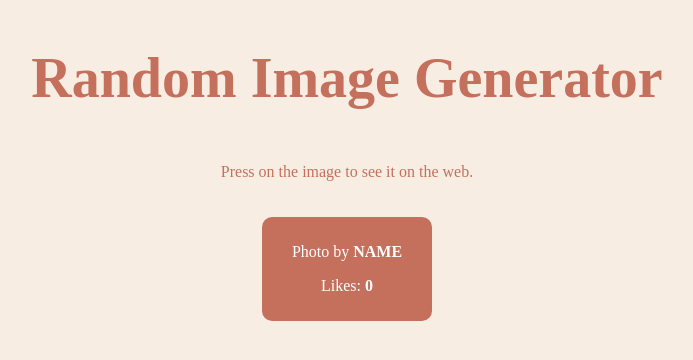
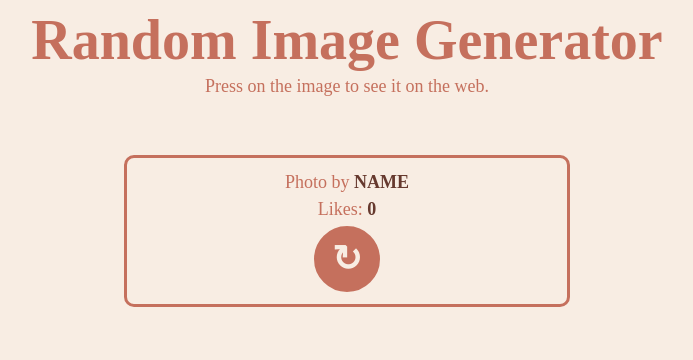
Before and after one commit to AnnaKRP/RandomImageGeneratorWithUnsplash, a plain HTML site: page index.html in a window 1280 px wide. Shown: the whole page, without its empty margins (293-986 px from the left). Drawn offline with Linux system fonts and the light colour scheme; no server answers; a web font is replaced by a local one.

Commit message:
adding refresh button, chnage styling etc

```diff
--- a/index.html
+++ b/index.html
@@ -11,21 +11,20 @@
 
     <body>
         <h1>Random Image Generator</h1>
+        <p>Press on the image to see it on the web.</p>
 
         <div class="imageContainer">
-            <a id="imgLink" href="#">
-            <img alt="" id="ranImg" src=""/>
-            </a>
+            <a id="imgLink" href="#"><img alt="" id="ranImg" src=""/></a>
         </div>
-
-        <p>Press on the image to see it on the web.</p>
 
         <div class="imageDetails">
             <p>Photo by <b><span id="creator" href="#">NAME</span></b></p>
             <p>Likes: <b><span id="likes">0</span></b></p>
+            <button onclick="" id="refreshButton"> ↻ </button>
         </div>
 
         <script>
+
             let clientID = "GGjSL565mGUDl37Q_Rx_SZdGRUwvjoVUxKOTE5A1R0E";
             let endpoint = `https://api.unsplash.com/photos/random/?client_id=${clientID}`;
 
@@ -34,6 +33,7 @@
             let creator = document.querySelector("#creator");
             let likes = document.querySelector("#likes");
 
+            function fetchImage() {
                 fetch(endpoint)
                     .then (function (response){
                         return response.json();
@@ -47,6 +47,14 @@
                     .catch(function (error) {
                     console.error('There has been a problem with your fetch operation:', error);
                 });
+            }
+
+            // Fetch image when the button is clicked
+            refreshButton.addEventListener("click", fetchImage);
+
+            // Load the first image on page load
+            fetchImage();
+
         </script>
     </body>
 
--- a/main.css
+++ b/main.css
@@ -12,17 +12,49 @@ body {
 
   #ranImg {
     max-height: 500px;
+    border-radius: 10px;
+    margin: 20px;
   }
 
   h1 {
     font-size: 56px;
+    margin: 0;
+  }
+
+  p {
+    margin-top: 0;
+    padding: 2px 5px;
+    margin: 2px;
+    font-size: 18px;
+  }
+
+  #creator, #likes {
+    color: #66392e;
   }
 
   .imageDetails {
-    background-color: #C5705D;
-    margin-top: 20px;
+    margin-top: 14px;
     padding: 10px 30px;
-    color: white;
+    color: #C5705D;
     width: fit-content;
     border-radius: 10px;
+    min-width: 30%;
+    border: #C5705D solid 3px;
   }
+
+  .imageDetails button {
+    font-size: 36px;
+    font-weight: bold;
+    width: 70px;
+    height: 70px;
+    background-color: #C5705D;
+    color:#F8EDE3;
+    border: #F8EDE3 solid 2px;
+    border-radius: 50%;
+  }
+
+  button:hover {
+    border: #F8EDE3 solid 2px;
+    transform: rotate(260deg);
+    transition: 300ms ease all;
+  }
```
Lines whose indentation alone changed are shown as unchanged.
